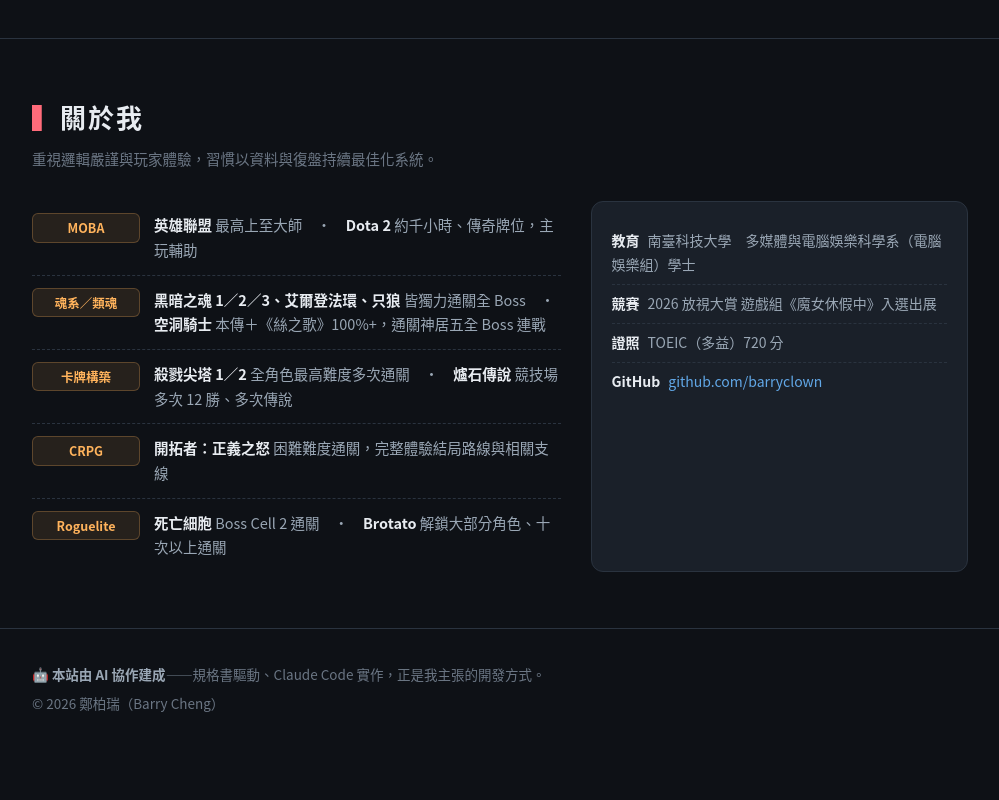
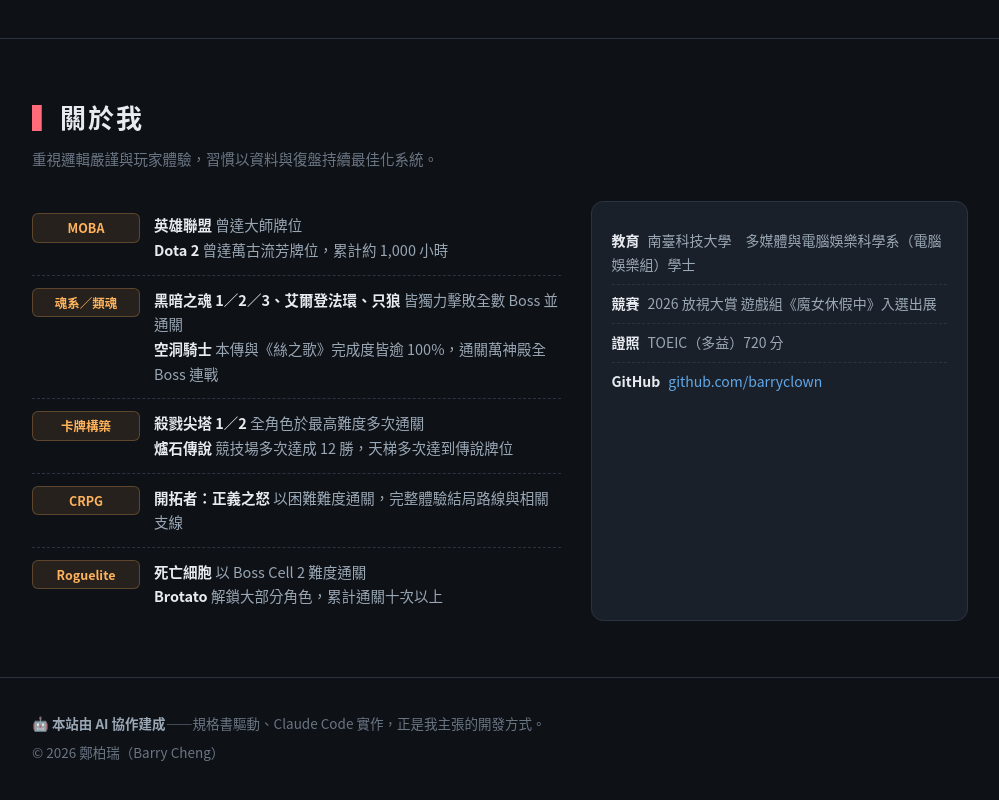
Before and after one commit to barryclown/barryclown.github.io, a plain HTML site: page index.html in a window 1280 px wide. Shown: the part 1993-2793 px from the top of the page, without its empty margins (140-1139 px from the left). Before the commit the page ends 2752 px from the top, so only its background shows below. Drawn offline with Linux system fonts and the light colour scheme.

Commit message:
遊戲經歷改為正式措辭並更新 Dota 2 牌位
- 「最高上至」改為「曾達」，Dota 2 更新為萬古流芳牌位
- 各遊戲改為一款一行，避免遊戲名稱在行中斷開

Co-Authored-By: Claude Opus 5 <noreply@anthropic.com>

```diff
--- a/index.html
+++ b/index.html
@@ -144,6 +144,7 @@
   }
   .games .d { color: var(--muted); font-size: 14.5px; }
   .games .d b { color: var(--text); }
+  .games .it { display: block; }
 
   /* ---------- about / resume ---------- */
   .about { display: grid; grid-template-columns: 1.4fr 1fr; gap: 30px; }
@@ -332,11 +333,11 @@
     <p class="sec-note">重視邏輯嚴謹與玩家體驗，習慣以資料與復盤持續最佳化系統。</p>
     <div class="about">
       <div class="games">
-        <div class="row"><span class="g">MOBA</span><span class="d"><b>英雄聯盟</b> 最高上至大師　·　<b>Dota 2</b> 約千小時、傳奇牌位，主玩輔助</span></div>
-        <div class="row"><span class="g">魂系／類魂</span><span class="d"><b>黑暗之魂 1／2／3、艾爾登法環、只狼</b> 皆獨力通關全 Boss　·　<b>空洞騎士</b> 本傳＋《絲之歌》100%+，通關神居五全 Boss 連戰</span></div>
-        <div class="row"><span class="g">卡牌構築</span><span class="d"><b>殺戮尖塔 1／2</b> 全角色最高難度多次通關　·　<b>爐石傳說</b> 競技場多次 12 勝、多次傳說</span></div>
-        <div class="row"><span class="g">CRPG</span><span class="d"><b>開拓者：正義之怒</b> 困難難度通關，完整體驗結局路線與相關支線</span></div>
-        <div class="row"><span class="g">Roguelite</span><span class="d"><b>死亡細胞</b> Boss Cell 2 通關　·　<b>Brotato</b> 解鎖大部分角色、十次以上通關</span></div>
+        <div class="row"><span class="g">MOBA</span><span class="d"><span class="it"><b>英雄聯盟</b> 曾達大師牌位</span><span class="it"><b>Dota 2</b> 曾達萬古流芳牌位，累計約 1,000 小時</span></span></div>
+        <div class="row"><span class="g">魂系／類魂</span><span class="d"><span class="it"><b>黑暗之魂 1／2／3、艾爾登法環、只狼</b> 皆獨力擊敗全數 Boss 並通關</span><span class="it"><b>空洞騎士</b> 本傳與《絲之歌》完成度皆逾 100%，通關萬神殿全 Boss 連戰</span></span></div>
+        <div class="row"><span class="g">卡牌構築</span><span class="d"><span class="it"><b>殺戮尖塔 1／2</b> 全角色於最高難度多次通關</span><span class="it"><b>爐石傳說</b> 競技場多次達成 12 勝，天梯多次達到傳說牌位</span></span></div>
+        <div class="row"><span class="g">CRPG</span><span class="d"><span class="it"><b>開拓者：正義之怒</b> 以困難難度通關，完整體驗結局路線與相關支線</span></span></div>
+        <div class="row"><span class="g">Roguelite</span><span class="d"><span class="it"><b>死亡細胞</b> 以 Boss Cell 2 難度通關</span><span class="it"><b>Brotato</b> 解鎖大部分角色，累計通關十次以上</span></span></div>
       </div>
       <div class="facts">
         <div><b>教育</b>南臺科技大學　多媒體與電腦娛樂科學系（電腦娛樂組）學士</div>
```
